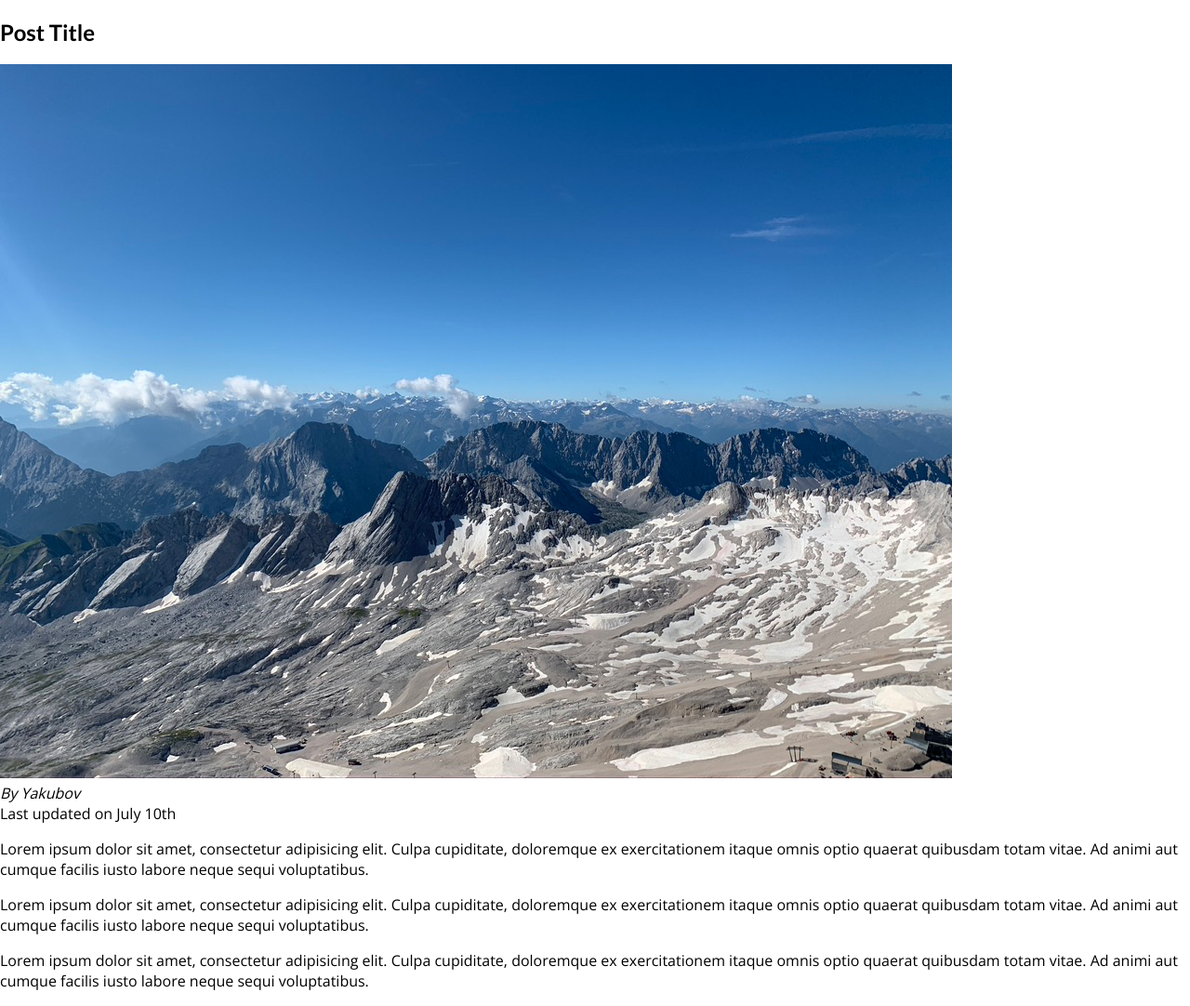
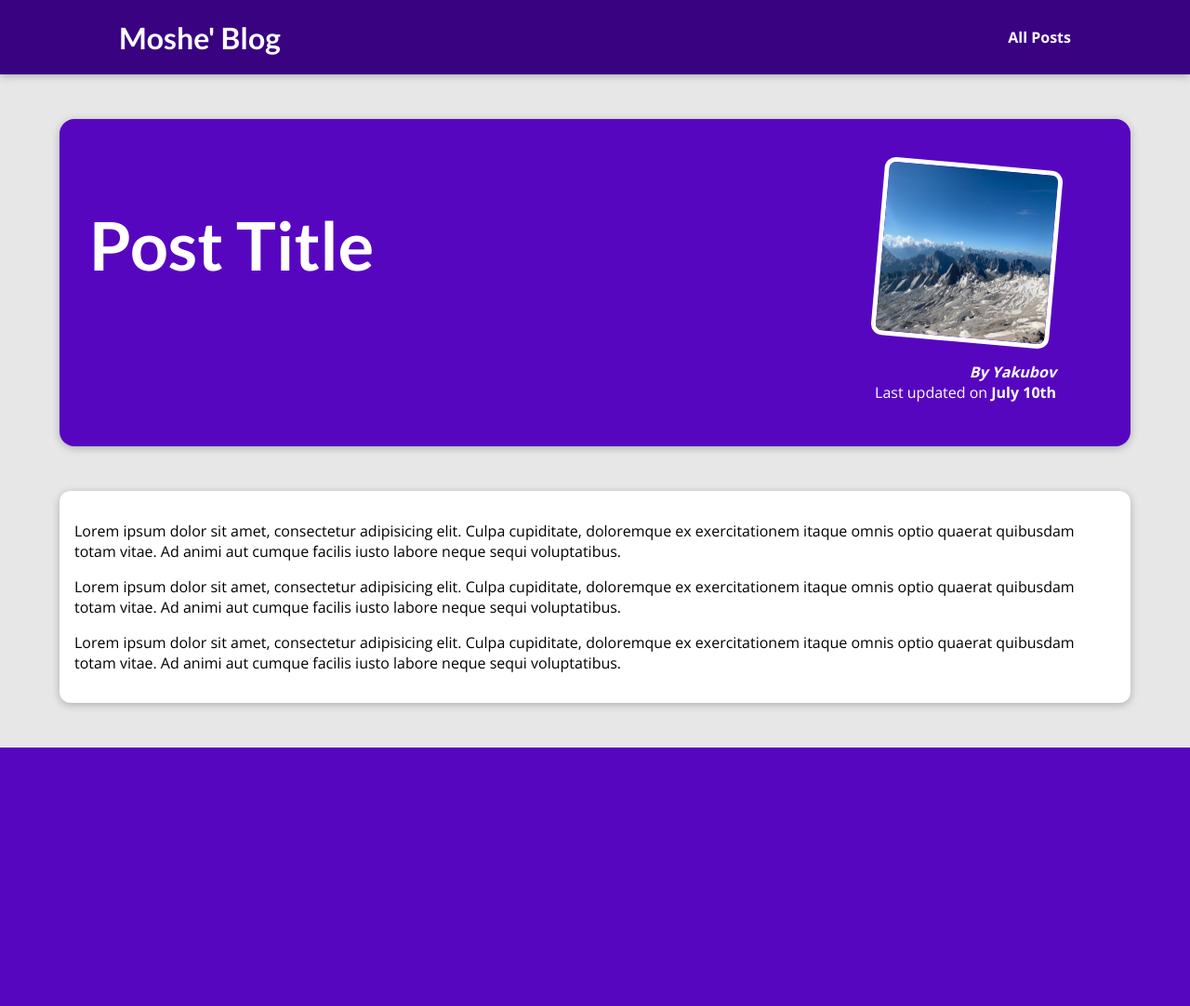
Before and after one commit to mosheyaku/Blog, a Django app: page /posts/1 in a window 1280 px wide. Shown: the whole page at 93% size. After the commit the page ends 804 px from the top, so only its background shows below. Run offline with Django 4.2, Linux system fonts and the light colour scheme.

Commit message:
Adding design to the page where each post is displayed separately.

```diff
--- /dev/null
+++ b/blog/static/blog/post-detail.css
@@ -0,0 +1,62 @@
+body {
+  background-color: #e7e7e7;
+}
+
+#main-navigation {
+  background-color: #390281;
+  box-shadow: 0 2px 8px rgba(0, 0, 0, 0.25);
+}
+
+#summary {
+  margin: 8rem auto 3rem auto;
+  padding: 2rem;
+  width: 90%;
+  max-width: 90rem;
+  border-radius: 16px;
+  background-color: #5706c0;
+  position: relative;
+  box-shadow: 0 2px 8px rgba(0, 0, 0, 0.25);
+  height: 22rem;
+}
+
+#summary h2 {
+  color: white;
+  font-size: 4.5rem;
+}
+
+#summary article {
+  position: absolute;
+  top: 2rem;
+  right: 3rem;
+  padding: 1rem 2rem;
+  border-radius: 12px;
+  text-align: right;
+  color: white;
+}
+
+#summary article img {
+  width: 12rem;
+  height: 12rem;
+  border-radius: 12px;
+  transform: rotateZ(5deg);
+  border: 5px solid white;
+  margin-bottom: 1rem;
+}
+
+#summary address {
+  font-weight: bold;
+}
+
+#summary time {
+  font-weight: bold;
+}
+
+main {
+  width: 90%;
+  max-width: 90rem;
+  margin: 3rem auto;
+  background-color: white;
+  padding: 1rem;
+  border-radius: 12px;
+  box-shadow: 0 2px 8px rgba(0, 0, 0, 0.25);
+}
--- a/blog/templates/blog/post-detail.html
+++ b/blog/templates/blog/post-detail.html
@@ -7,6 +7,7 @@
 {% endblock %}
 
 {% block css_files %}
+        <link rel="stylesheet" href="{% static "blog/post-detail.css" %}">
 {% endblock %}
 
 {% block content %}
```
